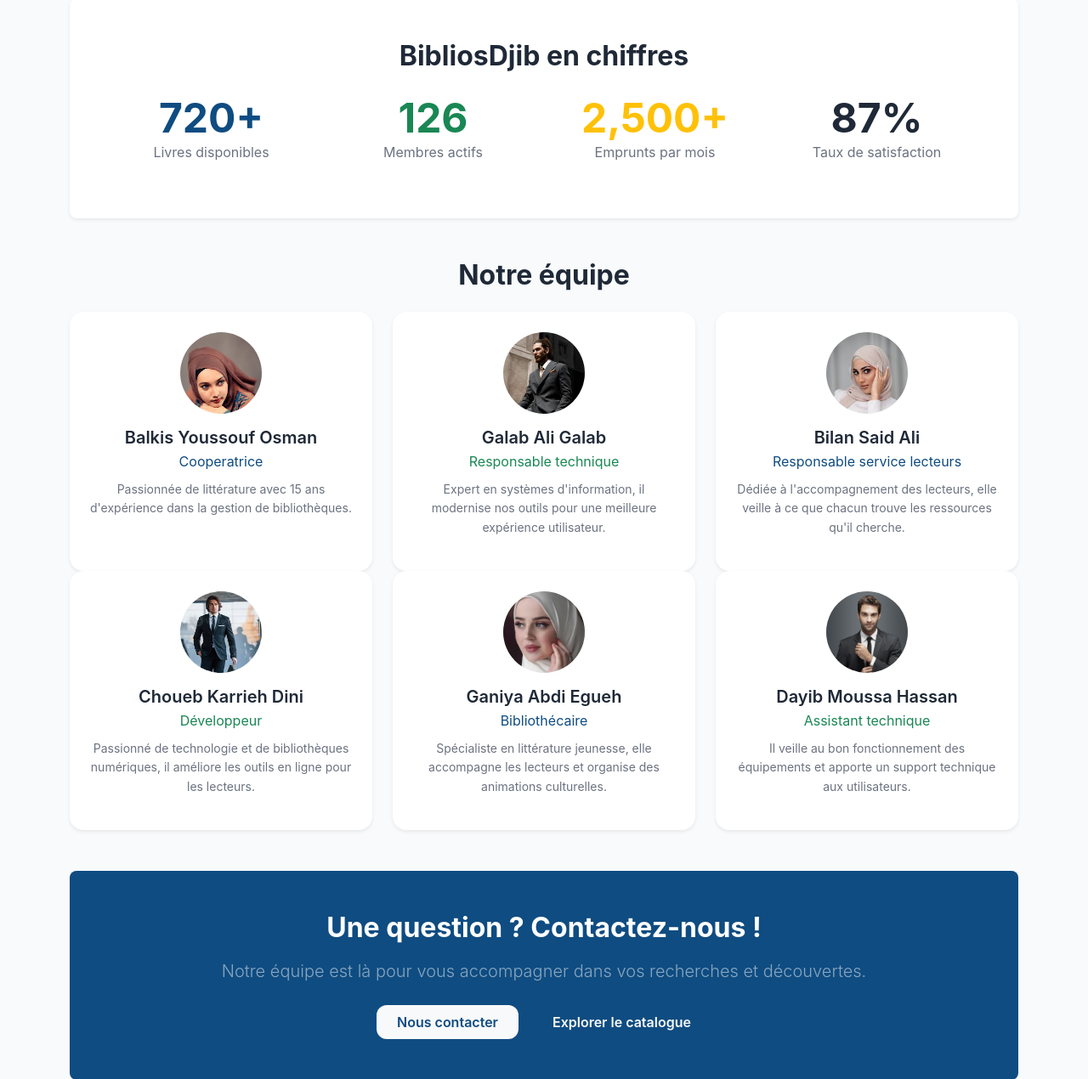
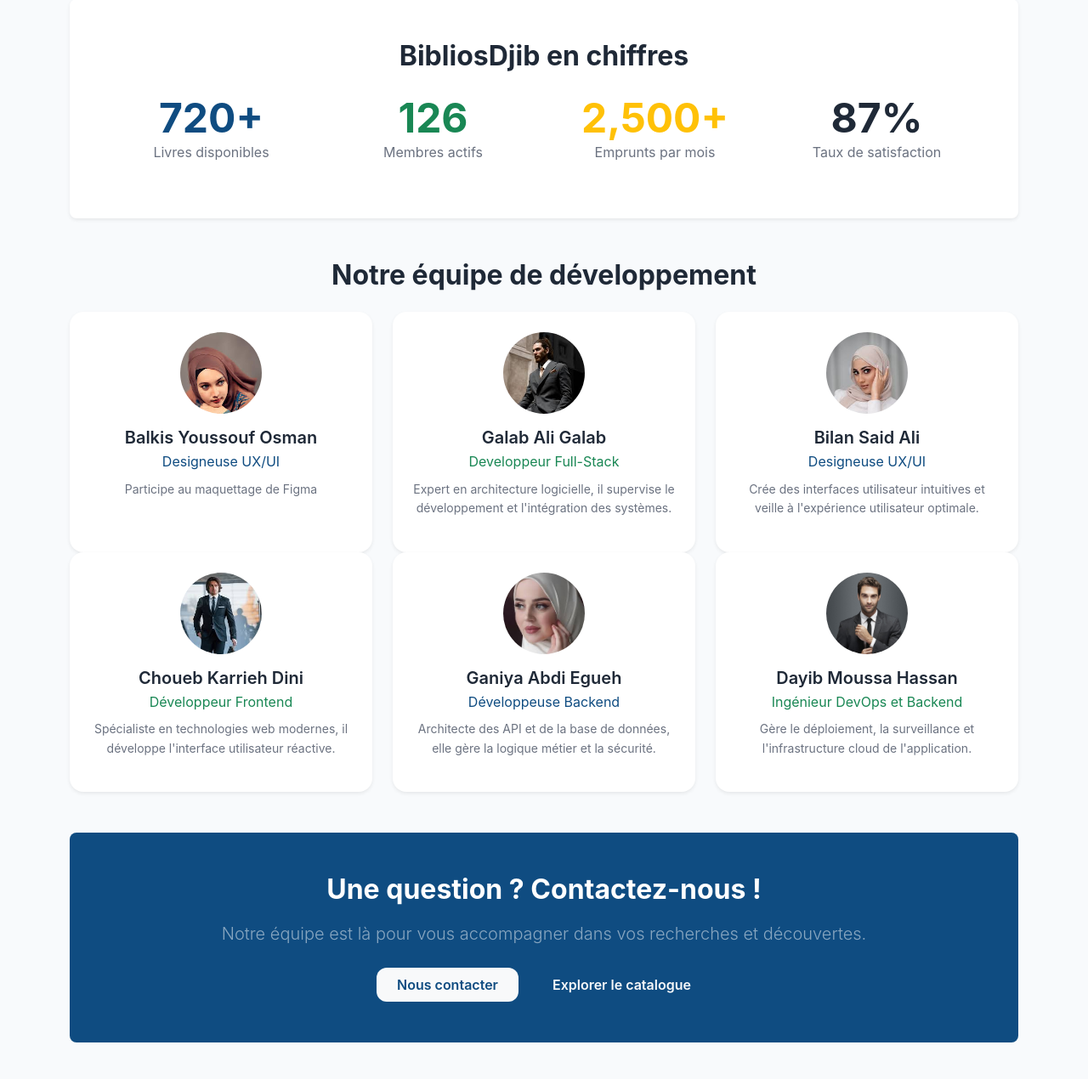
Before and after one commit to karman503/bibliotheque, a Flask app: page /propos in a window 1280 px wide. Shown: the part 1042-2312 px from the top of the page at 85% size. Run offline with Flask 3, Linux system fonts and the light colour scheme; some libraries are stand-ins or nearby versions.

Commit message:
galab a fait le travail

```diff
--- a/templates/propos.html
+++ b/templates/propos.html
@@ -97,72 +97,71 @@
 
     <!-- Notre équipe -->
     <section class="mb-5">
-        <h2 class="h2 text-center fw-bold mb-4">Notre équipe</h2>
+        <h2 class="h2 text-center fw-bold mb-4">Notre équipe de développement</h2>
         <div class="row g-4 text-center">
             <div class="col-md-4">
                 <div class="card h-100 shadow-sm border-0 p-4">
                     <div class="rounded-circle mx-auto mb-3 overflow-hidden" style="width:96px; height:96px;">
-                        <img src="/static/images/balkis.jpeg" class="img-fluid" alt="Cooperatrice">
+                        <img src="/static/images/balkis.jpeg" class="img-fluid" alt="Product Owner">
                     </div>
                     <h3 class="h5 fw-semibold mb-1">Balkis Youssouf Osman</h3>
-                    <p class="text-primary mb-2">Cooperatrice</p>
-                    <p class="text-muted small">Passionnée de littérature avec 15 ans d'expérience dans la gestion de
-                        bibliothèques.</p>
+                    <p class="text-primary mb-2">Designeuse UX/UI</p>
+                    <p class="text-muted small">Participe au maquettage de Figma</p>
                 </div>
             </div>
             <div class="col-md-4">
                 <div class="card h-100 shadow-sm border-0 p-4">
                     <div class="rounded-circle mx-auto mb-3 overflow-hidden" style="width:96px; height:96px;">
-                        <img src="/static/images/galab.jpeg" class="img-fluid" alt="chef projet">
+                        <img src="/static/images/galab.jpeg" class="img-fluid" alt="Chef de projet technique">
                     </div>
                     <h3 class="h5 fw-semibold mb-1">Galab Ali Galab</h3>
-                    <p class="text-success mb-2">Responsable technique</p>
-                    <p class="text-muted small">Expert en systèmes d'information, il modernise nos outils pour une
-                        meilleure expérience utilisateur.</p>
+                    <p class="text-success mb-2">Developpeur Full-Stack</p>
+                    <p class="text-muted small">Expert en architecture logicielle, il supervise le développement et
+                        l'intégration des systèmes.</p>
                 </div>
             </div>
             <div class="col-md-4">
                 <div class="card h-100 shadow-sm border-0 p-4">
                     <div class="rounded-circle mx-auto mb-3 overflow-hidden" style="width:96px; height:96px;">
-                        <img src="/static/images/bilan.jpeg" class="img-fluid" alt="Responsable service">
+                        <img src="/static/images/bilan.jpeg" class="img-fluid" alt="Designer UX/UI">
                     </div>
                     <h3 class="h5 fw-semibold mb-1">Bilan Said Ali</h3>
-                    <p class="text-primary mb-2">Responsable service lecteurs</p>
-                    <p class="text-muted small">Dédiée à l'accompagnement des lecteurs, elle veille à ce que chacun
-                        trouve les ressources qu'il cherche.</p>
+                    <p class="text-primary mb-2">Designeuse UX/UI</p>
+                    <p class="text-muted small">Crée des interfaces utilisateur intuitives et veille à l'expérience
+                        utilisateur optimale.</p>
                 </div>
             </div>
             <div class="col-md-4">
                 <div class="card h-100 shadow-sm border-0 p-4">
                     <div class="rounded-circle mx-auto mb-3 overflow-hidden" style="width:96px; height:96px;">
-                        <img src="/static/images/karman.jpeg" class="img-fluid" alt="Développeur">
+                        <img src="/static/images/karman.jpeg" class="img-fluid" alt="Développeur Frontend">
                     </div>
                     <h3 class="h5 fw-semibold mb-1">Choueb Karrieh Dini</h3>
-                    <p class="text-success mb-2">Développeur</p>
-                    <p class="text-muted small">Passionné de technologie et de bibliothèques numériques, il améliore les
-                        outils en ligne pour les lecteurs.</p>
+                    <p class="text-success mb-2">Développeur Frontend</p>
+                    <p class="text-muted small">Spécialiste en technologies web modernes, il développe l'interface
+                        utilisateur réactive.</p>
                 </div>
             </div>
             <div class="col-md-4">
                 <div class="card h-100 shadow-sm border-0 p-4">
                     <div class="rounded-circle mx-auto mb-3 overflow-hidden" style="width:96px; height:96px;">
-                        <img src="/static/images/ganiya.jpeg" class="img-fluid" alt="Bibliothécaire">
+                        <img src="/static/images/ganiya.jpeg" class="img-fluid" alt="Développeur Backend">
                     </div>
                     <h3 class="h5 fw-semibold mb-1">Ganiya Abdi Egueh</h3>
-                    <p class="text-primary mb-2">Bibliothécaire</p>
-                    <p class="text-muted small">Spécialiste en littérature jeunesse, elle accompagne les lecteurs et
-                        organise des animations culturelles.</p>
+                    <p class="text-primary mb-2">Développeuse Backend</p>
+                    <p class="text-muted small">Architecte des API et de la base de données, elle gère la logique métier
+                        et la sécurité.</p>
                 </div>
             </div>
             <div class="col-md-4">
                 <div class="card h-100 shadow-sm border-0 p-4">
                     <div class="rounded-circle mx-auto mb-3 overflow-hidden" style="width:96px; height:96px;">
-                        <img src="/static/images/dayib.jpg" class="img-fluid" alt="Assistant technique">
+                        <img src="/static/images/dayib.jpg" class="img-fluid" alt="DevOps">
                     </div>
                     <h3 class="h5 fw-semibold mb-1">Dayib Moussa Hassan</h3>
-                    <p class="text-success mb-2">Assistant technique</p>
-                    <p class="text-muted small">Il veille au bon fonctionnement des équipements et apporte un support
-                        technique aux utilisateurs.</p>
+                    <p class="text-success mb-2">Ingénieur DevOps et Backend</p>
+                    <p class="text-muted small">Gère le déploiement, la surveillance et l'infrastructure cloud de
+                        l'application.</p>
                 </div>
             </div>
         </div>
```
Also changed, not shown: 4 other files.
